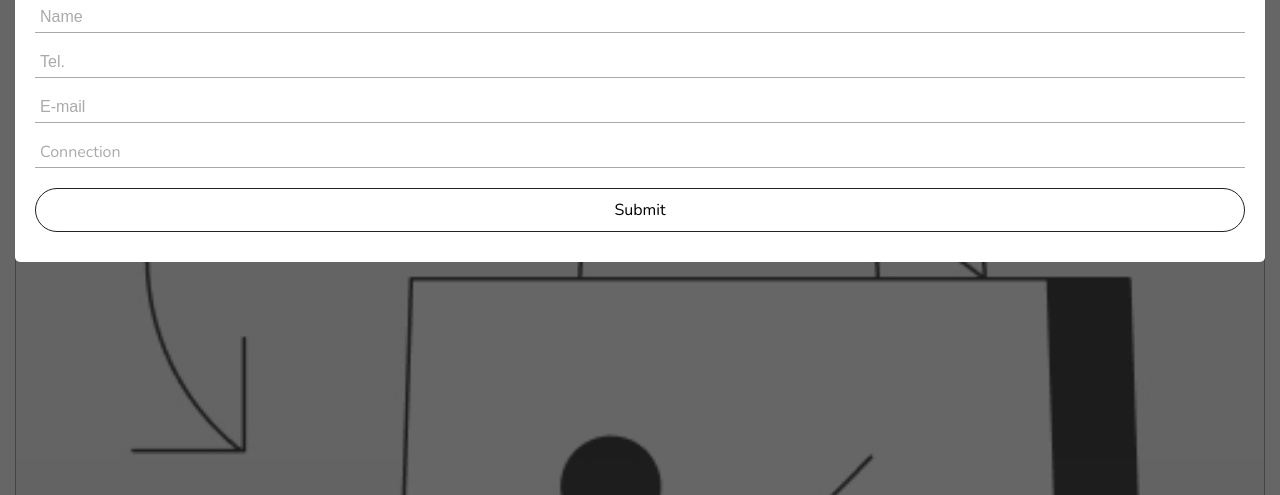
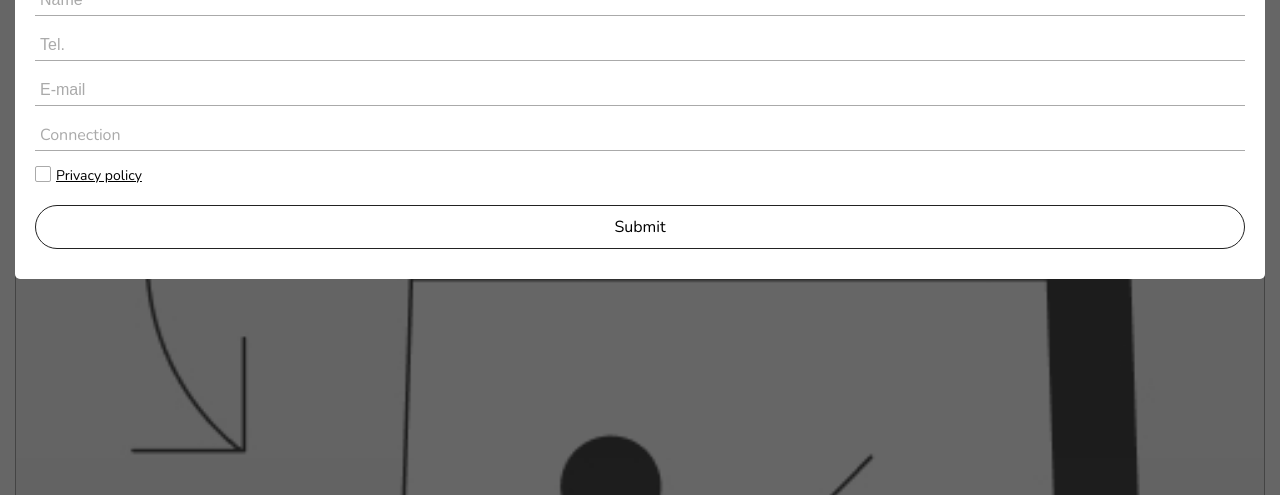
Before and after one commit to AdrMoon/ng-free-zen-adr, a plain HTML site: page index.html in a window 1280 px wide. Shown: the part 305-800 px from the top of the page. Drawn offline with Linux system fonts and the light colour scheme; files whose address does not match are found by name.

Commit message:
Added checkbox for form css

```diff
--- a/CSS/form.css
+++ b/CSS/form.css
@@ -40,8 +40,27 @@
 }
 
 .form__checkbox {
-  display: none;
-  border: 1px dashed green;
+  display: flex;
+  gap: 5px;
+}
+
+.form__checkbox input::before {
+  content: '';
+  display: block;
+  height: 14px;
+  width: 14px;
+  border: 1px solid #aaa;
+  border-radius: 2px;
+}
+
+.form__checkbox input:checked::before {
+  background-image: url(/assets/icons/check.svg);
+  background-position: center;
+}
+
+.form__checkbox a {
+  text-decoration: underline;
+  font-style: 14px;
 }
 
 .form__submit {
```
Also changed, not shown: assets/icons/check.svg (added).
